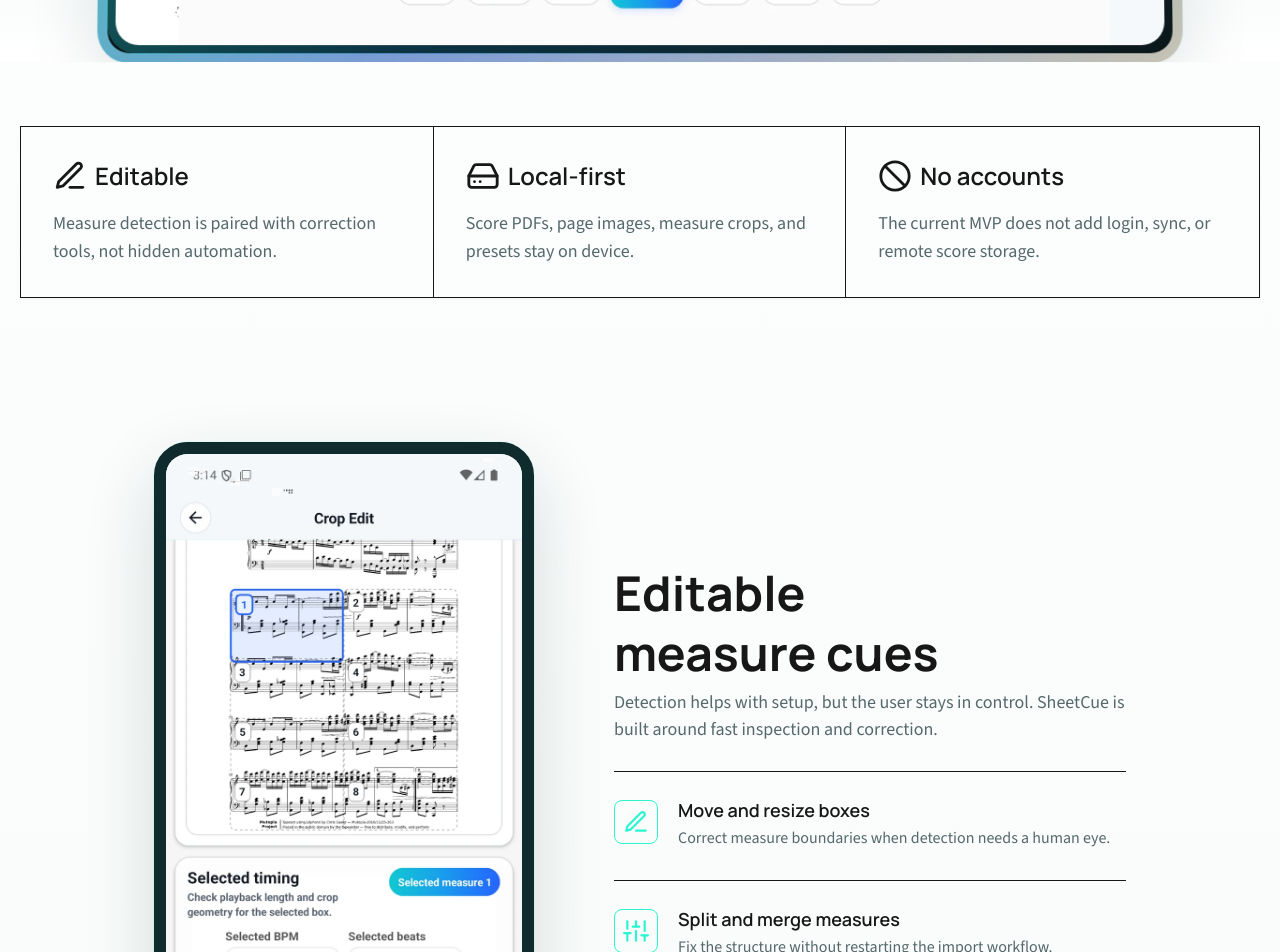
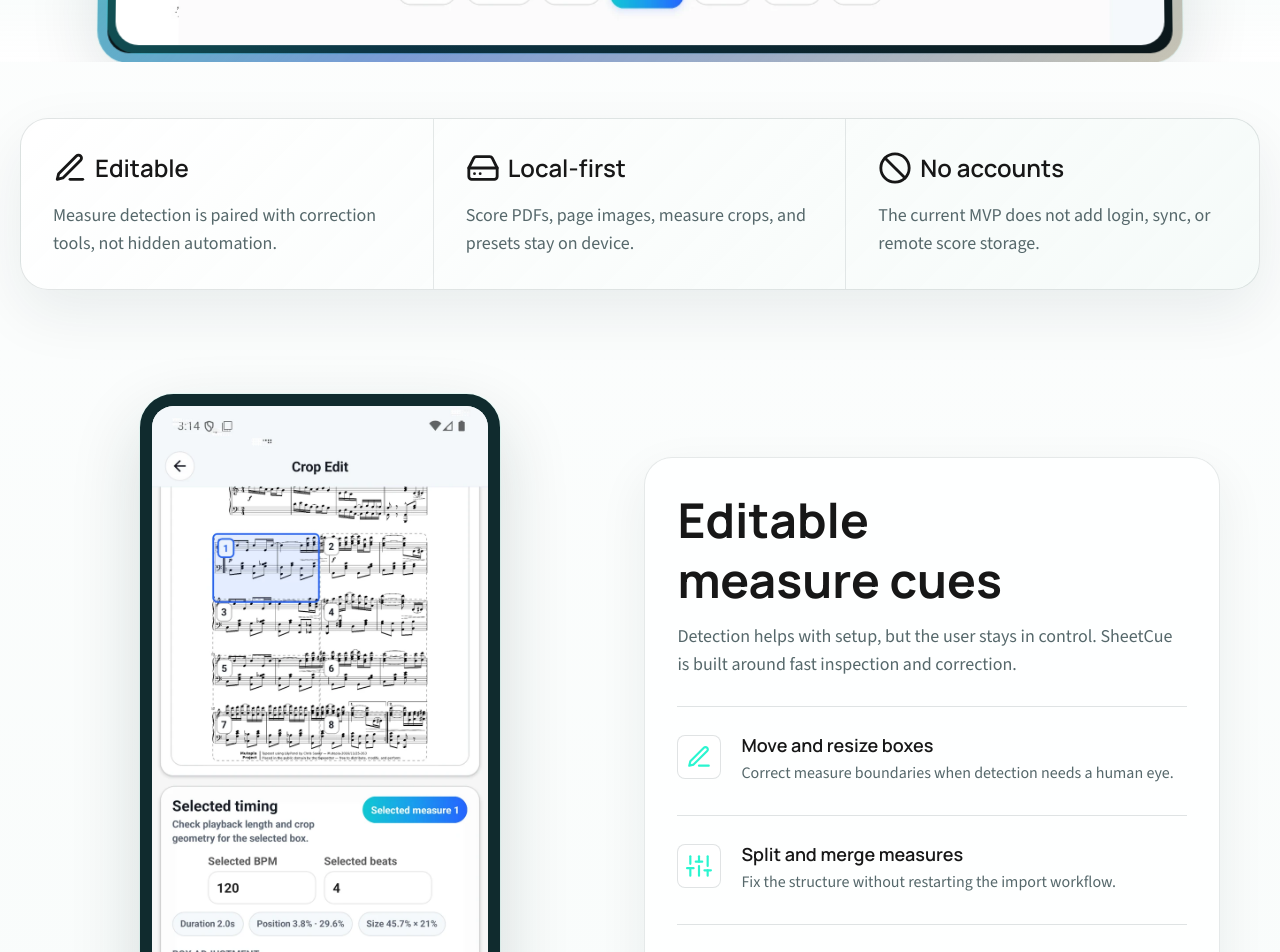
Before and after one commit to BaeKwangho/SheetCueWeb, a Next.js app: page / in a window 1280 px wide. Shown: the part 1080-2032 px from the top of the page. Built offline with nearby package versions, Linux system fonts and the light colour scheme.

Commit message:
Polish landing section density and tokens

```diff
--- a/src/app/globals.css
+++ b/src/app/globals.css
@@ -23,6 +23,10 @@
   --sheetcue-border: #dcebea;
   --sheetcue-shadow: 0 24px 70px rgba(16, 43, 46, 0.12);
   --sheetcue-shadow-strong: 0 28px 80px rgba(18, 207, 227, 0.18);
+  --surface: rgba(255, 255, 255, 0.88);
+  --line: rgba(16, 43, 46, 0.13);
+  --correction: #f06458;
+  --panel: #102b2e;
 }
 
 html {
@@ -66,8 +70,12 @@ h1, h2, h3, h4, h5, h6 {
   @apply w-fit h-10 sm:h-12;
 }
 
+.benefit-section > div {
+  @apply mb-14 lg:mb-20;
+}
+
 .benefit-section:last-of-type > div {
-  @apply mb-10;
+  @apply mb-8 lg:mb-12;
 }
 
 .sheetcue-glass {
@@ -176,7 +184,7 @@ h1, h2, h3, h4, h5, h6 {
 }
 
 #features {
-  margin-top: 5rem;
+  margin-top: 3rem;
 }
 
 .benefit-section h3 {
@@ -186,6 +194,23 @@ h1, h2, h3, h4, h5, h6 {
 .benefit-section article,
 .benefit-section p {
   word-break: keep-all;
+}
+
+.sheetcue-stat-grid {
+  border-color: rgba(16, 43, 46, 0.12);
+  background:
+    linear-gradient(135deg, rgba(255, 255, 255, 0.96), rgba(244, 250, 248, 0.84));
+  box-shadow: 0 22px 60px rgba(16, 43, 46, 0.08);
+}
+
+.sheetcue-stat-card {
+  border-color: rgba(16, 43, 46, 0.1);
+}
+
+.sheetcue-soft-card {
+  border-color: rgba(16, 43, 46, 0.1);
+  background: rgba(255, 255, 255, 0.78);
+  box-shadow: 0 18px 50px rgba(16, 43, 46, 0.07);
 }
 
 @media (max-width: 520px) {
@@ -214,4 +239,8 @@ h1, h2, h3, h4, h5, h6 {
   .sheetcue-feature-shot {
     border-radius: 1rem;
   }
+
+  #features {
+    margin-top: 2rem;
+  }
 }
--- a/src/components/Benefits/BenefitSection.tsx
+++ b/src/components/Benefits/BenefitSection.tsx
@@ -52,16 +52,16 @@ const BenefitSection: React.FC<Props> = ({ benefit, imageAtRight }: Props) => {
     return (
         <section className="benefit-section">
             <motion.div
-                className="flex flex-wrap flex-col items-center justify-center gap-2 lg:flex-row lg:gap-20 lg:flex-nowrap mb-24"
+                className="flex flex-col items-center justify-center gap-8 lg:flex-row lg:gap-16 lg:flex-nowrap"
                 variants={containerVariants}
                 whileInView="onscreen"
                 viewport={{ once: true }}
             >
                 <div
-                    className={clsx("flex flex-wrap items-center w-full max-w-lg", { "justify-start": imageAtRight, "lg:order-1 justify-end": !imageAtRight })}
+                    className={clsx("flex w-full max-w-xl items-center", { "justify-start": imageAtRight, "lg:order-1 justify-end": !imageAtRight })}
 
                 >
-                    <div className="w-full  text-center lg:text-left ">
+                    <div className="sheetcue-soft-card w-full rounded-[1.75rem] border p-6 text-center lg:p-8 lg:text-left">
                         <motion.div
                             className="flex flex-col w-full"
                             variants={childVariants}
@@ -72,7 +72,7 @@ const BenefitSection: React.FC<Props> = ({ benefit, imageAtRight }: Props) => {
                                 </h3>
                             </SectionTitle>
 
-                            <p className="mt-1.5 mx-auto lg:ml-0 leading-normal text-foreground-accent">
+                            <p className="mx-auto mt-3 max-w-xl leading-7 text-foreground-accent lg:ml-0">
                                 {description}
                             </p>
                         </motion.div>
@@ -85,8 +85,8 @@ const BenefitSection: React.FC<Props> = ({ benefit, imageAtRight }: Props) => {
                     </div>
                 </div>
 
-                <div className={clsx("order-first mt-5 flex w-full justify-center lg:order-none lg:mt-0 lg:w-auto", { "lg:order-2": imageAtRight })}>
-                    <div className={clsx("sheetcue-feature-device w-full max-w-[380px]", { "lg:ml-0": imageAtRight })}>
+                <div className={clsx("order-first flex w-full justify-center lg:order-none lg:w-[42%]", { "lg:order-2": imageAtRight })}>
+                    <div className={clsx("sheetcue-feature-device w-full max-w-[330px] sm:max-w-[350px] lg:max-w-[360px]", { "lg:ml-0": imageAtRight })}>
                         <Image
                             src={imageSrc}
                             alt={title}
--- a/src/components/Stats.tsx
+++ b/src/components/Stats.tsx
@@ -6,10 +6,10 @@ interface Props {
 
 const Stats: React.FC<Props> = ({ stats }) => {
     return (
-        <section id="stats" className="py-10 lg:py-16">
-            <div className="grid overflow-hidden border border-line bg-surface shadow-sm sm:grid-cols-3">
+        <section id="stats" className="py-8 lg:py-14">
+            <div className="sheetcue-stat-grid grid overflow-hidden rounded-[1.75rem] border sm:grid-cols-3">
                 {stats.map(stat => (
-                    <div key={stat.title} className="mx-auto max-w-md border-b border-line p-6 text-center last:border-b-0 sm:max-w-full sm:border-b-0 sm:border-r sm:text-left sm:last:border-r-0 lg:p-8">
+                    <div key={stat.title} className="sheetcue-stat-card mx-auto max-w-md border-b p-6 text-center last:border-b-0 sm:max-w-full sm:border-b-0 sm:border-r sm:text-left sm:last:border-r-0 lg:p-8">
                         <h3 className="mb-4 flex items-center justify-center gap-2 text-2xl font-semibold sm:justify-start">
                             {stat.icon}
                             {stat.title}
```
